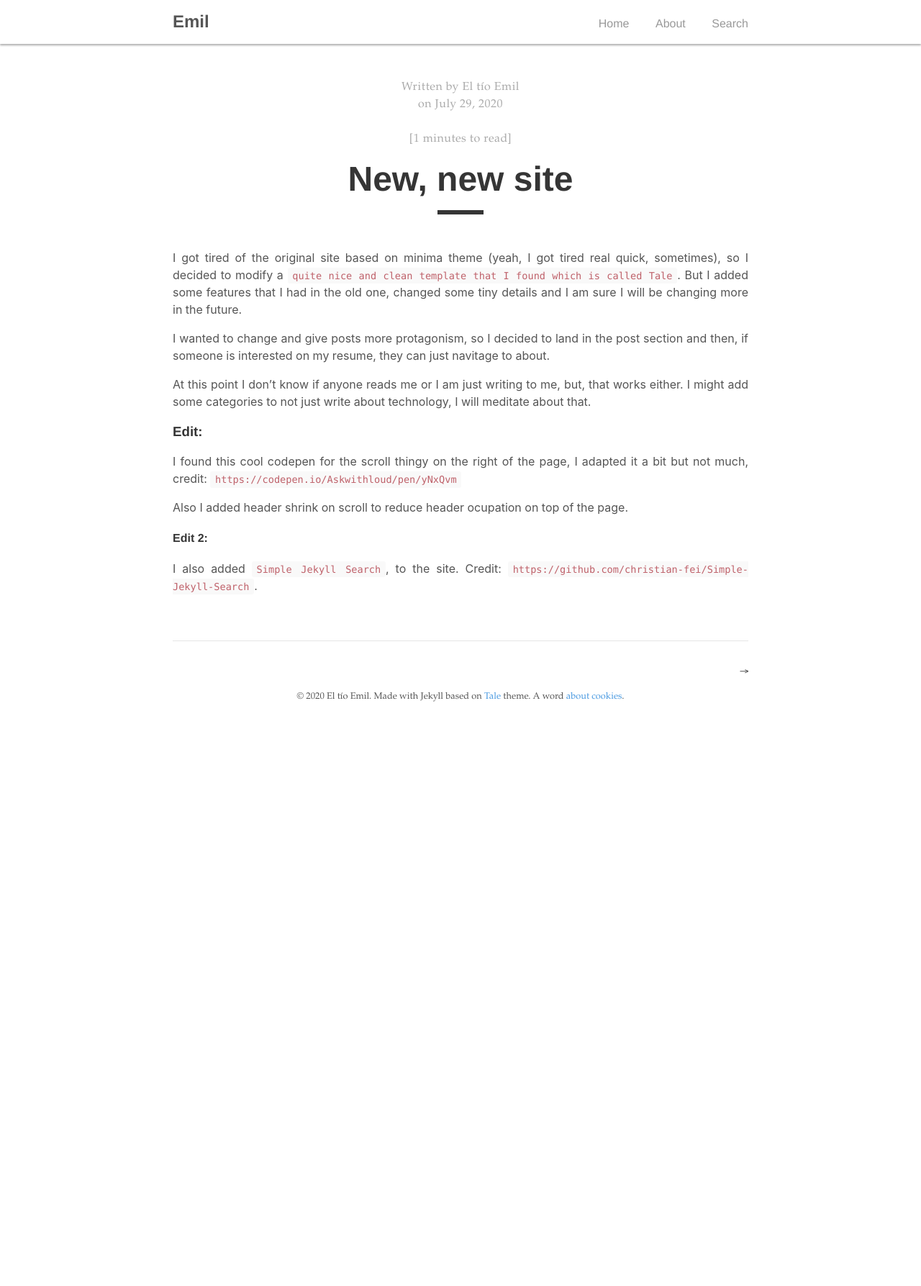
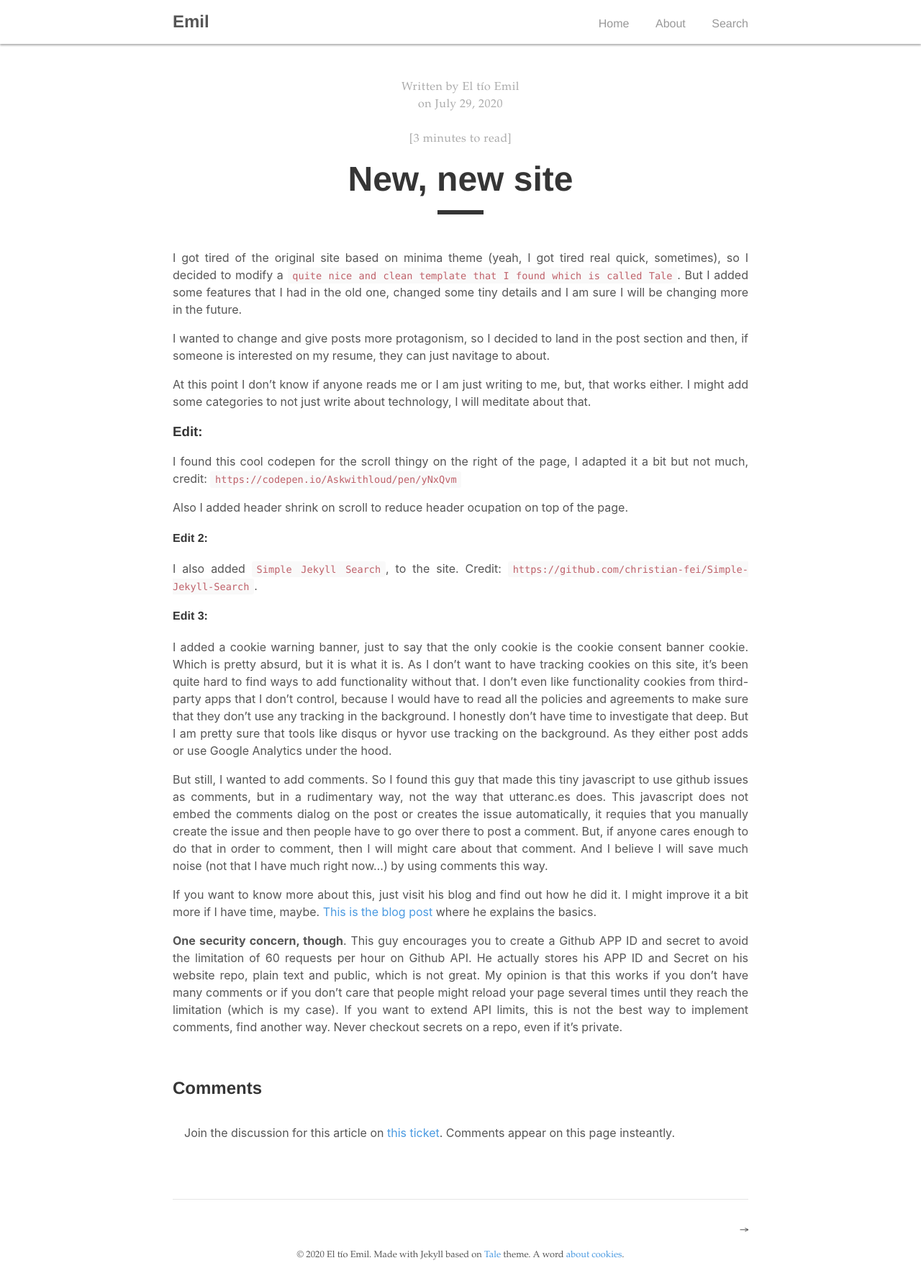
Before and after one commit to eltioemil/eltioemil.github.io, a Jekyll site: the page built from _posts/2020-07-29-new-new-site.md, in a window 1280 px wide. Shown: the whole page at 72% size. Built offline with Jekyll 4.4.1, drawn with Linux system fonts in a browser that asks for light colours; comment, search, counter and statistics services are not loaded; before the commit the page ends 1011 px from its top, so only the background shows below that.

Commit message:
Added comments

```diff
--- /dev/null
+++ b/_includes/comments.html
@@ -0,0 +1,63 @@
+<script>
+    const GH_API_URL = 'https://api.github.com/repos/eltioemil/eltioemil.github.io/issues/{{ page.comments_id }}/comments';
+
+    let request = new XMLHttpRequest();
+    request.open( 'GET', GH_API_URL, true );
+    request.onload = function() {
+        if ( this.status >= 200 && this.status < 400 ) {
+            let response = JSON.parse( this.response );
+
+            for ( var i = 0; i < response.length; i++ ) {
+                document.getElementById( 'gh-comments-list' ).appendChild( createCommentEl( response[ i ] ) );
+            }
+
+            if ( 0 === response.length ) {
+                document.getElementById( 'no-comments-found' ).style.display = 'block';
+            }
+        } else {
+            console.error( this );
+        }
+    };
+
+    function createCommentEl( response ) {
+        let user = document.createElement( 'a' );
+        user.setAttribute( 'href', response.user.url );
+        user.classList.add( 'user' );
+
+        let userAvatar = document.createElement( 'img' );
+        userAvatar.classList.add( 'avatar' );
+        userAvatar.setAttribute( 'src', response.user.avatar_url );
+
+        user.appendChild( userAvatar );
+
+        let commentLink = document.createElement( 'a' );
+        commentLink.setAttribute( 'href', response.html_url );
+        commentLink.classList.add( 'comment-url' );
+        commentLink.innerHTML = '#' + response.id + ' - ' + response.created_at;
+
+        let commentContents = document.createElement( 'div' );
+        commentContents.classList.add( 'comment-content' );
+        commentContents.innerHTML = response.body;
+
+        let comment = document.createElement( 'li' );
+        comment.setAttribute( 'data-created', response.created_at );
+        comment.setAttribute( 'data-author-avatar', response.user.avatar_url );
+        comment.setAttribute( 'data-user-url', response.user.url );
+
+        comment.appendChild( user );
+        comment.appendChild( commentContents );
+        comment.appendChild( commentLink );
+
+        return comment;
+    }
+    request.send();
+    </script>
+
+    <!-- <hr> -->
+
+    <div class="github-comments">
+        <br><h2>Comments</h2>
+        <ul id="gh-comments-list"></ul>
+        <p id="no-comments-found">No comments found for this article.</p>
+        <p id="leave-a-comment">Join the discussion for this article on <a href="https://github.com/eltioemil/eltioemil.github.io/issues/{{ page.comments_id }}">   this ticket</code></a>. Comments appear on this page insteantly.</p>
+    </div>
--- a/_layouts/post.html
+++ b/_layouts/post.html
@@ -22,6 +22,9 @@
   <div class="post-line"></div>
 
   {{ content }}
+  {% if page.comments_id %}
+    {% include comments.html %}
+  {% endif %}
 </div>
 
 <div class="pagination">
--- a/_posts/2020-06-06-k8s-irsa-eks.markdown
+++ b/_posts/2020-06-06-k8s-irsa-eks.markdown
@@ -4,7 +4,7 @@
 date: "2020-06-06 10:00:00 +0200"
 category:
   - kubernetes
-comments: true
+comments_id: 4
 ---
 
 For the last couple of weeks I've been setting up kubernetes with AWS EKS service with terraform provider. So I wanted to take this opportunity to start digging around and really learn how EKS works and see what these AWS folks built on top of kubernetes. That is why I wanted to start this series of posts called _Playing with EKS_ where I would try to explain things that, at this point today, are not so widely documented or, from my point of view not so clear. Things that, after struggling with them to figure out how they work I realized that I would loved to have a single post that compiled all the pieces in the most clear way possible. I know this may be ambitious, but I will write them as if they were for my own personal use. Don't expect the Shakespeare of DevOps engineering here, folks.
--- a/_posts/2020-06-28-k8s-kube2iam-eks.markdown
+++ b/_posts/2020-06-28-k8s-kube2iam-eks.markdown
@@ -4,7 +4,7 @@
 date: "2020-06-28 18:00:00 +0200"
 category:
   - kubernetes
-comments: true
+comments_id: 5
 ---
 
 In the last entry on this blog I wrote about giving permissions to k8s service accounts with IRSA and OIDC in EKS clusters. But, before that method was available, there was (and still is) a repository called [`kube2iam`](https://github.com/jtblin/kube2iam){:target="\_blank"} created by Jerome Touffe-Blin, which allowed to use IAM roles to give permissions to our deployments, PODs, replicasets, etc.
--- a/_posts/2020-07-29-new-new-site.md
+++ b/_posts/2020-07-29-new-new-site.md
@@ -21,3 +21,13 @@
 #### Edit 2:
 
 I also added `Simple Jekyll Search`, to the site. Credit: [`https://github.com/christian-fei/Simple-Jekyll-Search`](https://github.com/christian-fei/Simple-Jekyll-Search){:target="\_blank"}.
+
+#### Edit 3:
+
+I added a cookie warning banner, just to say that the only cookie is the cookie consent banner cookie. Which is pretty absurd, but it is what it is. As I don't want to have tracking cookies on this site, it's been quite hard to find ways to add functionality without that. I don't even like functionality cookies from third-party apps that I don't control, because I would have to read all the policies and agreements to make sure that they don't use any tracking in the background. I honestly don't have time to investigate that deep. But I am pretty sure that tools like disqus or hyvor use tracking on the background. As they either post adds or use Google Analytics under the hood.
+
+But still, I wanted to add comments. So I found this guy that made this tiny javascript to use github issues as comments, but in a rudimentary way, not the way that utteranc.es does. This javascript does not embed the comments dialog on the post or creates the issue automatically, it requies that you manually create the issue and then people have to go over there to post a comment. But, if anyone cares enough to do that in order to comment, then I will might care about that comment. And I believe I will save much noise (not that I have much right now...) by using comments this way.
+
+If you want to know more about this, just visit his blog and find out how he did it. I might improve it a bit more if I have time, maybe. [This is the blog post](https://aristath.github.io/blog/static-site-comments-using-github-issues-api){:target="\_blank"} where he explains the basics.
+
+__One security concern, though__. This guy encourages you to create a Github APP ID and secret to avoid the limitation of 60 requests per hour on Github API. He actually stores his APP ID and Secret on his website repo, plain text and public, which is not great. My opinion is that this works if you don't have many comments or if you don't care that people might reload your page several times until they reach the limitation (which is my case). If you want to extend API limits, this is not the best way to implement comments, find another way. Never checkout secrets on a repo, even if it's private.
--- a/_sass/emil.scss
+++ b/_sass/emil.scss
@@ -9,3 +9,4 @@
 @import "emil/scroll";
 @import "emil/search";
 @import "emil/button";
+@import "emil/comments";
--- /dev/null
+++ b/_sass/emil/_comments.scss
@@ -0,0 +1,51 @@
+#gh-comments-list {
+    list-style: none;
+    list-style-type: none;
+
+    li {
+        margin: 0;
+        padding: 1.5em 0;
+        display: flex;
+        flex-wrap: wrap;
+        border-top: 1px solid #aaa;
+
+        >a.user {
+            width: 2.5em;
+            height: 2.5em;
+            overflow: hidden;
+            padding: 3px;
+
+            img {
+                border-radius: 50%;
+                border: 3px solid $white;
+                box-shadow: 0 0 3px #aaa;
+            }
+        }
+
+        >a.comment-url {
+            width: 100%;
+            text-align: right;
+            font-size: .6em;
+            opacity: .5;
+
+            &:hover {
+                opacity: 1;
+            }
+        }
+
+        .comment-content {
+            padding: 0 1.5em;
+        }
+    }
+}
+
+#leave-a-comment {
+    background: $white;
+    color: $default-color;
+    padding: 1rem;
+}
+
+#no-comments-found {
+    font-size: .8rem;
+    display: none;
+}
```
Also changed, not shown: other parts of _posts/2020-07-29-new-new-site.md (+1 -1 lines), _posts/2020-04-29-new-site.markdown (+11 -31 lines).
